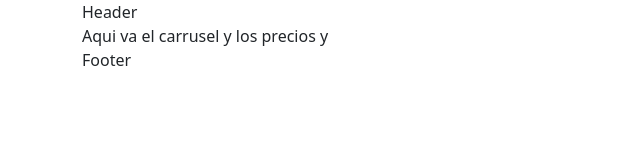
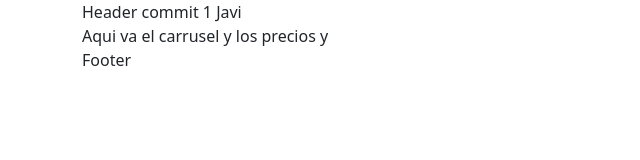
Before and after one commit to kikkobcn/ProyectoBase, a React (Vite) app in the folder frontend/: page / in a window 1280 px wide. Shown: the top 160 px of the page, without its empty margins (0-640 px from the left). Built offline with nearby package versions, Linux system fonts and the light colour scheme.

Commit message:
Header commit 1 Javi

```diff
--- a/frontend/src/components/Header.jsx
+++ b/frontend/src/components/Header.jsx
@@ -1,5 +1,5 @@
 export const Header = () =>{
     return <div>
-        Header
+        Header commit 1 Javi
     </div>
 }
```
